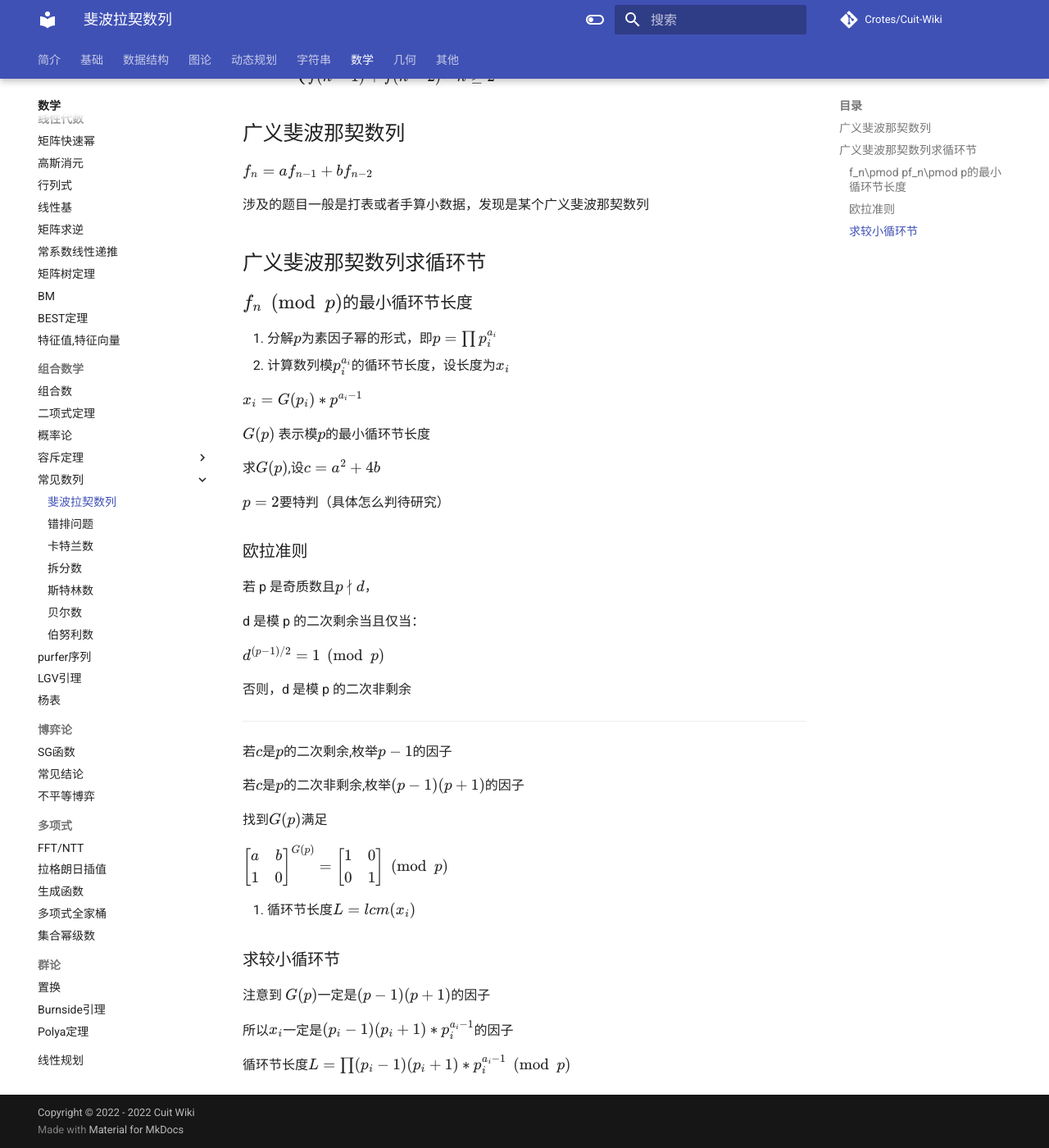
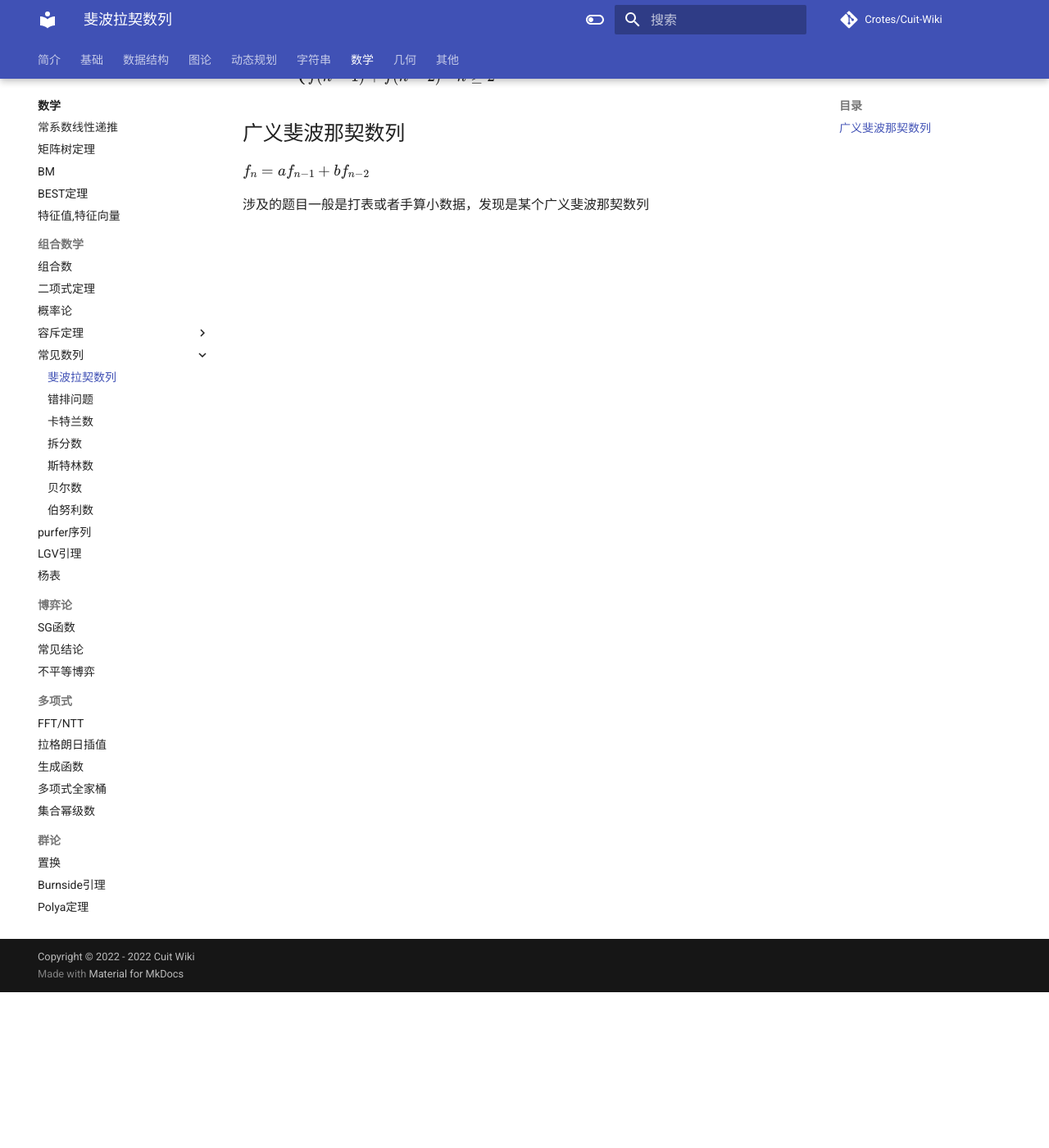
Before and after one commit to Crotes/Cuit-Wiki, an MkDocs documentation site: the page built from docs/Combinatorics/斐波拉契数列.md, in a window 1280 px wide and 1400 px high, scrolled down 190 px. Shown: the whole window at 82% size. Built offline with MkDocs 1.6.1 and Material for MkDocs 9.7.7, drawn with Linux system fonts in a browser that asks for light colours; formulas are drawn with MathJax 3; comment, search, counter and statistics services are not loaded.

Commit message:
删除广义斐波那契数列找循环节
发现当时写的有点问题，过段时间重写了再发上来

```diff
--- a/docs/Combinatorics/斐波拉契数列.md
+++ b/docs/Combinatorics/斐波拉契数列.md
@@ -5,47 +5,3 @@
 $f_n=af_{n-1}+bf_{n-2}$
 
 涉及的题目一般是打表或者手算小数据，发现是某个广义斐波那契数列
-
-## 广义斐波那契数列求循环节
-### $f_n\pmod p$的最小循环节长度
-
-1. 分解$p$为素因子幂的形式，即$p=\prod p_i^{a_i}$
-2. 计算数列模$p_i^{a_i}$的循环节长度，设长度为$x_i$
-
-$x_i=G(p_i)*p^{a_i-1}$
-
-$G(p)$ 表示模$p$的最小循环节长度
-
-求$G(p)$,设$c=a^2+4b$
-
-$p=2$要特判（具体怎么判待研究）
-
-### 欧拉准则
-
-若 p 是奇质数且$p\nmid d$，
-
-d 是模 p 的二次剩余当且仅当：
-
-$d^{(p-1)/2}=1 \pmod p$
-
-否则，d 是模 p 的二次非剩余
-
----
-
-若$c$是$p$的二次剩余,枚举$p-1$的因子
-
-若$c$是$p$的二次非剩余,枚举$(p-1)(p+1)$的因子
-
-找到$G(p)$满足
-
-$\begin{bmatrix}a&b\\1&0\end{bmatrix}^{G(p)} =\begin{bmatrix}1&0\\0&1\end{bmatrix} \pmod {p}$
-
-3. 循环节长度$L=lcm(x_i)$
-
-### 求较小循环节
-
-注意到 $G(p)$一定是$(p-1)(p+1)$的因子
-
-所以$x_i$一定是$(p_i-1)(p_i+1)*p_i^{a_i-1}$的因子
-
-循环节长度$L=\prod (p_i-1)(p_i+1)*p_i^{a_i-1} \pmod p$
```
